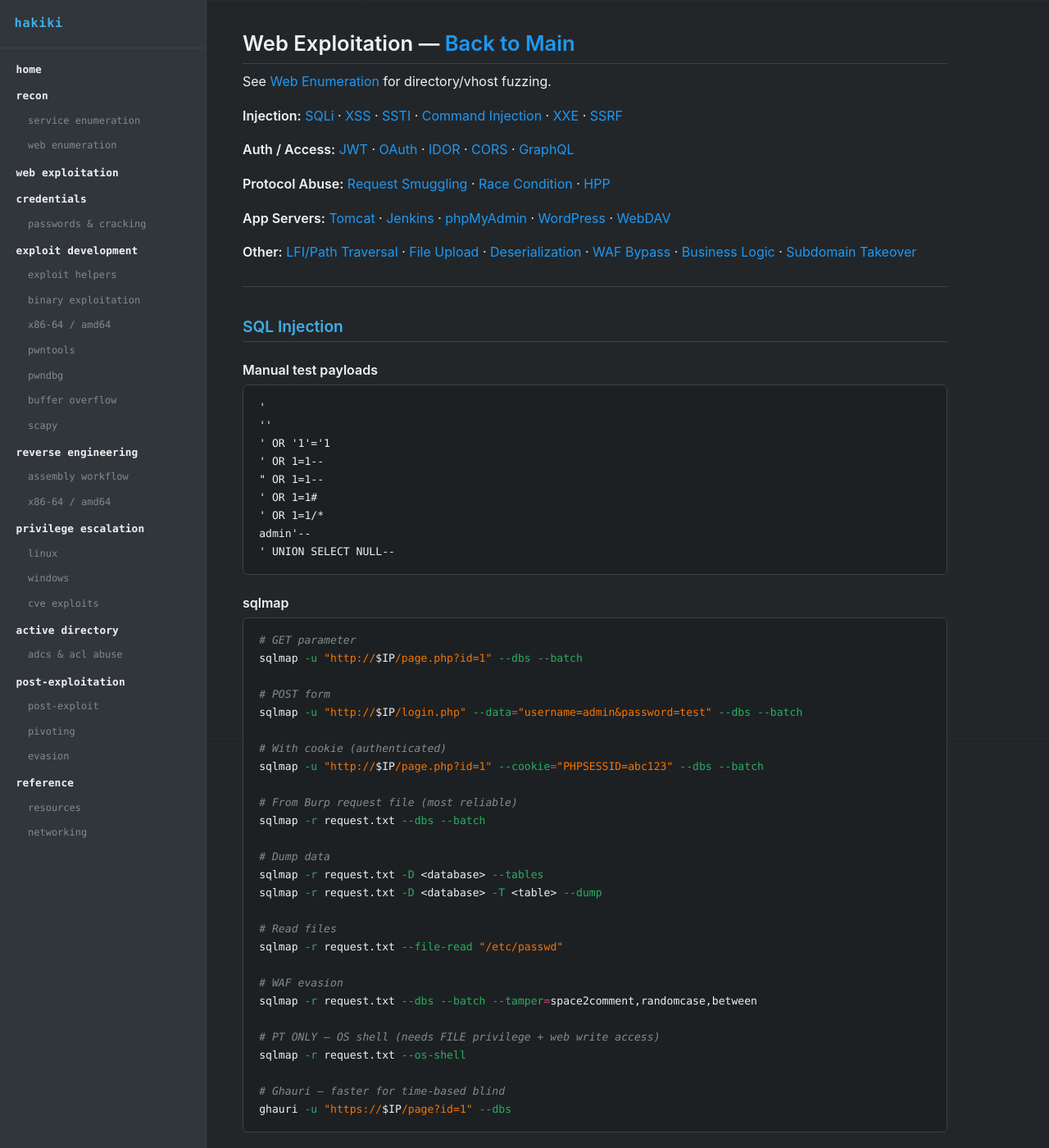
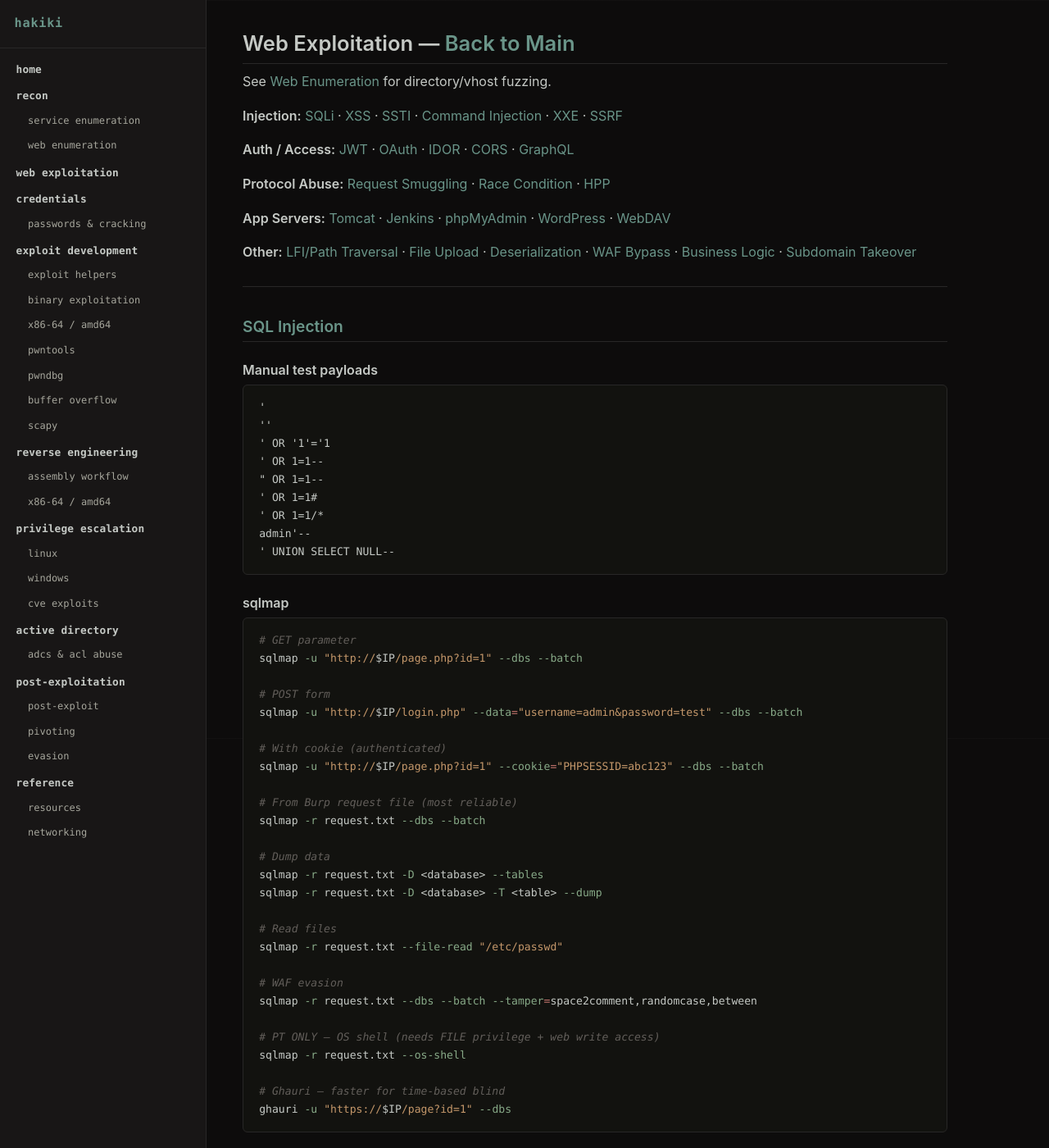
Before and after one commit to v0idravl/hakiki, a Jekyll site: the page built from web/web_exploitation.md, in a window 1280 px wide and 1400 px high. Shown: the whole window at 82% size. Built offline with Jekyll 4.4.1, drawn with Linux system fonts in a browser that asks for light colours; our own code applies the rules of GitHub Pages for plain Markdown files.

Commit message:
theme: kanagawa dragon + pure black background

```diff
--- a/assets/css/style.css
+++ b/assets/css/style.css
@@ -1,23 +1,23 @@
 /* ─── Reset ─────────────────────────────────────────── */
 *, *::before, *::after { box-sizing: border-box; margin: 0; padding: 0; }
 
-/* ─── Variables — KDE Breeze Dark ───────────────────── */
+/* ─── Variables — Kanagawa Dragon ───────────────────── */
 :root {
-  --bg:            #232629;
-  --surface:       #31363b;
-  --surface2:      #2a2e32;
-  --surface3:      #272b2f;
-  --border:        #3d4248;
-  --text:          #eff0f1;
-  --muted:         #7f8c8d;
-  --accent:        #3daee9;
-  --green:         #27ae60;
-  --orange:        #f67400;
-  --red:           #da4453;
-  --code-bg:       #1d2023;
-  --code-text:     #eff0f1;
-  --link:          #1d99f3;
-  --link-hover:    #3daee9;
+  --bg:            #0d0c0c;
+  --surface:       #181616;
+  --surface2:      #1d1c19;
+  --surface3:      #1a1917;
+  --border:        #282727;
+  --text:          #c5c9c5;
+  --muted:         #a6a69c;
+  --accent:        #6a9589;   /* dragonTeal — primary interactive color */
+  --green:         #87a987;
+  --orange:        #c4976a;
+  --red:           #c4746e;
+  --code-bg:       #12120f;
+  --code-text:     #c5c9c5;
+  --link:          #6a9589;
+  --link-hover:    #8ea4a2;
   --sidebar-width: 252px;
   --topbar-height: 48px;
 }
@@ -29,8 +29,8 @@ body {
   font-family: -apple-system, BlinkMacSystemFont, "Segoe UI", Helvetica, Arial, sans-serif;
   background-color: var(--bg);
   background-image:
-    linear-gradient(rgba(61, 66, 72, 0.18) 1px, transparent 1px),
-    linear-gradient(90deg, rgba(61, 66, 72, 0.18) 1px, transparent 1px);
+    linear-gradient(rgba(40, 39, 39, 0.18) 1px, transparent 1px),
+    linear-gradient(90deg, rgba(40, 39, 39, 0.18) 1px, transparent 1px);
   background-size: 32px 32px;
   background-attachment: fixed;
   color: var(--text);
@@ -324,30 +324,30 @@ pre code {
 
 pre:hover .copy-btn { opacity: 1; }
 .copy-btn:hover { color: var(--text); border-color: var(--accent); }
-.copy-btn.copied { color: var(--green); border-color: var(--green); opacity: 1; }
+.copy-btn.copied { color: #87a987; border-color: #87a987; opacity: 1; }  /* dragonGreen */
 
-/* ─── Rouge syntax highlight — Breeze Dark ───────────── */
+/* ─── Rouge syntax highlight — Kanagawa Dragon ──────── */
 .highlight { background: var(--code-bg); border-radius: 6px; }
 .highlight .c,
 .highlight .c1,
-.highlight .cm { color: #7f8c8d; font-style: italic; }  /* comments */
+.highlight .cm { color: #625e5a; font-style: italic; }   /* comments — dragonBlack6 */
 .highlight .k,
 .highlight .kd,
-.highlight .kn { color: #da4453; }                       /* keywords */
+.highlight .kn { color: #c4746e; }                        /* keywords — dragonRed */
 .highlight .s,
 .highlight .s1,
-.highlight .s2 { color: #f67400; }                       /* strings */
+.highlight .s2 { color: #c4976a; }                        /* strings — dragonOrange2 */
 .highlight .nb,
-.highlight .n  { color: #eff0f1; }                       /* names */
+.highlight .n  { color: #c5c9c5; }                        /* names — dragonWhite */
 .highlight .m,
 .highlight .mi,
-.highlight .mf { color: #3daee9; }                       /* numbers */
-.highlight .nf { color: #3daee9; }                       /* function names */
-.highlight .o  { color: #da4453; }                       /* operators */
-.highlight .nt { color: #27ae60; }                       /* tag names */
-.highlight .na { color: #3daee9; }                       /* attr names */
-.highlight .nv { color: #eff0f1; }                       /* variables */
-.highlight .p  { color: #7f8c8d; }                       /* punctuation */
+.highlight .mf { color: #6a9589; }                        /* numbers — dragonTeal */
+.highlight .nf { color: #6a9589; }                        /* function names — dragonTeal */
+.highlight .o  { color: #c4746e; }                        /* operators — dragonRed */
+.highlight .nt { color: #87a987; }                        /* tag names — dragonGreen */
+.highlight .na { color: #6a9589; }                        /* attr names — dragonTeal */
+.highlight .nv { color: #c5c9c5; }                        /* variables — dragonWhite */
+.highlight .p  { color: #625e5a; }                        /* punctuation — dim */
 
 /* ─── Tables ─────────────────────────────────────────── */
 table {
@@ -467,8 +467,8 @@ img {
   vertical-align: middle;
 }
 
-.badge-oscp { background: #173a25; color: var(--green); border: 1px solid #225233; }
-.badge-pt   { background: #3a2200; color: var(--orange); border: 1px solid #553200; }
+.badge-oscp { background: #1a2e1a; color: #87a987; border: 1px solid #253d25; }
+.badge-pt   { background: #2e1e0a; color: #c4976a; border: 1px solid #3d2a10; }
 
 /* ─── Mobile overlay ─────────────────────────────────── */
 .overlay {
```
